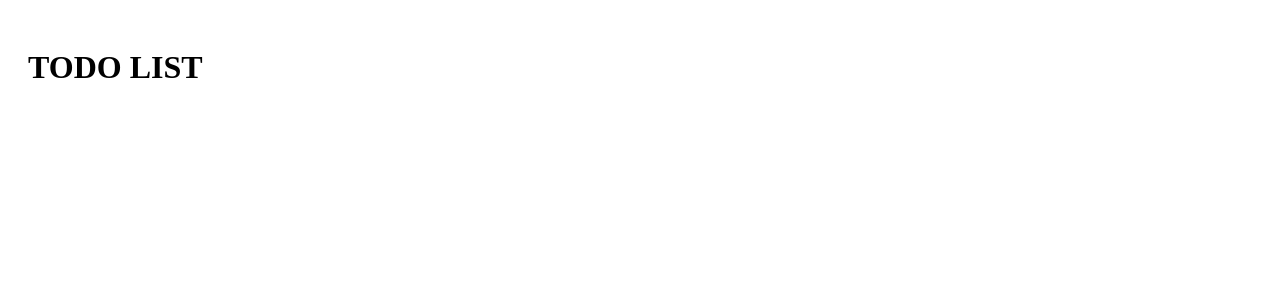
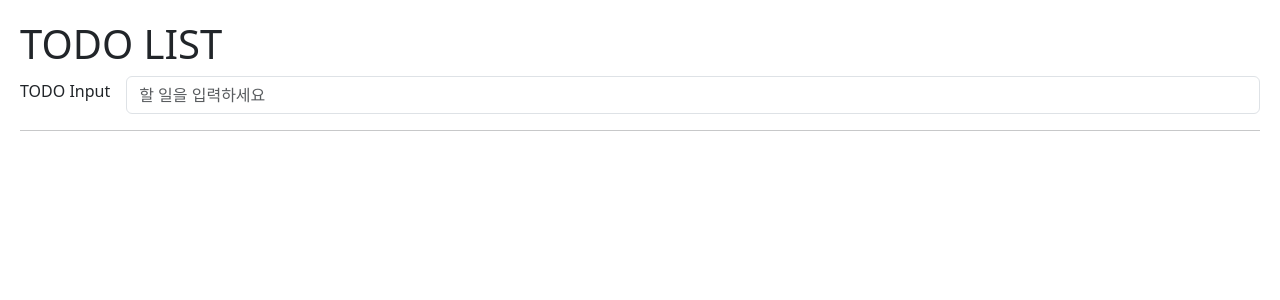
Before and after one commit to codingbb/react-to-do-list, a React (Create React App) app: page / in a window 1280 px wide. Shown: the top 300 px of the page. Built offline with nearby package versions, Linux system fonts and the light colour scheme.

Commit message:
디자인

```diff
--- a/package.json
+++ b/package.json
@@ -6,7 +6,9 @@
     "@testing-library/jest-dom": "^5.17.0",
     "@testing-library/react": "^13.4.0",
     "@testing-library/user-event": "^13.5.0",
+    "bootstrap": "^5.3.3",
     "react": "^18.3.1",
+    "react-bootstrap": "^2.10.4",
     "react-dom": "^18.3.1",
     "react-scripts": "5.0.1",
     "web-vitals": "^2.1.4"
--- a/src/App.css
+++ b/src/App.css
@@ -1,3 +1,6 @@
 body {
   padding: 20px;
 }
+form label {
+  white-space: nowrap;
+}
--- a/src/App.js
+++ b/src/App.js
@@ -1,9 +1,22 @@
+import "bootstrap/dist/css/bootstrap.min.css";
 import "./App.css";
+import Button from "react-bootstrap/Button";
+import Form from "react-bootstrap/Form";
 
 function App() {
   return (
     <div className="App">
       <h1>TODO LIST</h1>
+      <Form>
+        <Form.Group
+          className="mb-3 d-flex align-items-center gap-3"
+          controlId="exampleForm.ControlInput1"
+        >
+          <Form.Label>TODO Input</Form.Label>
+          <Form.Control type="text" placeholder="할 일을 입력하세요" />
+        </Form.Group>
+      </Form>
+      <hr></hr>
     </div>
   );
 }
```
Also changed, not shown: 1 other file (tests, documents, lock files or other folders).
